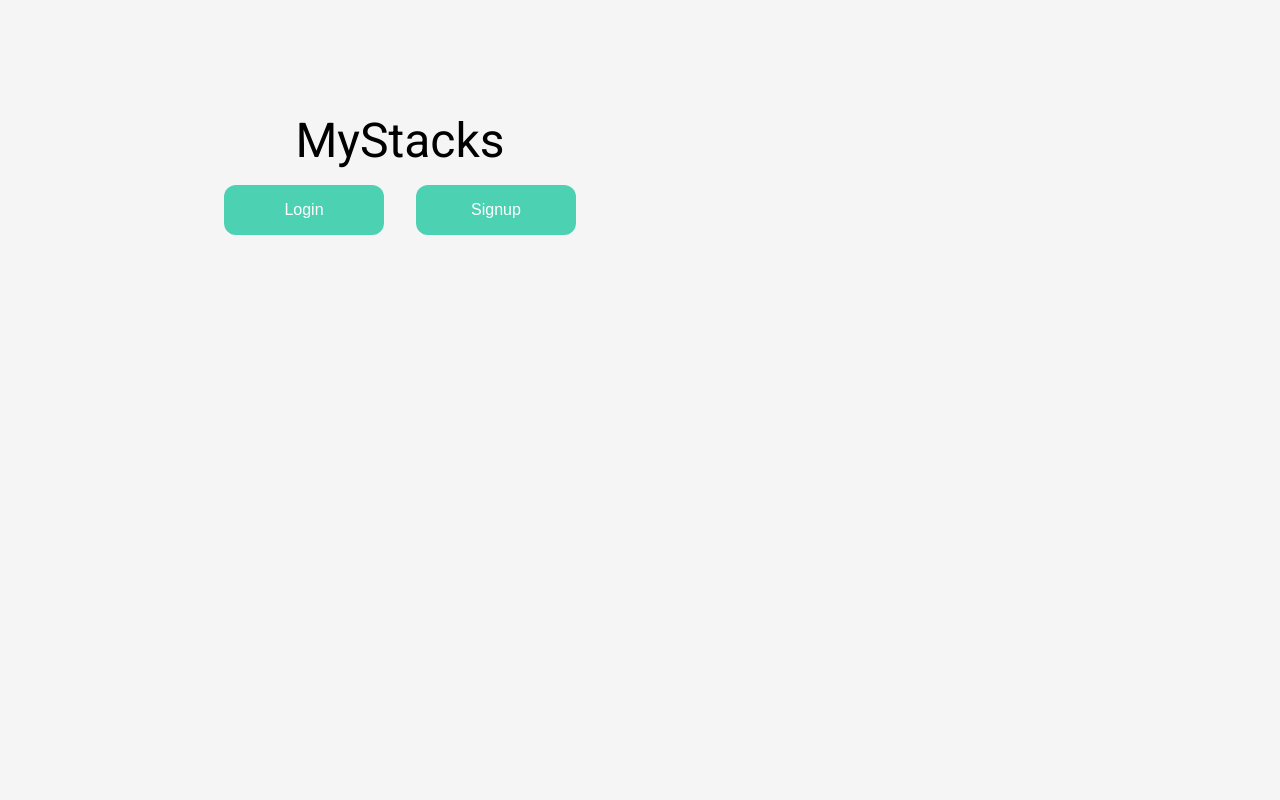
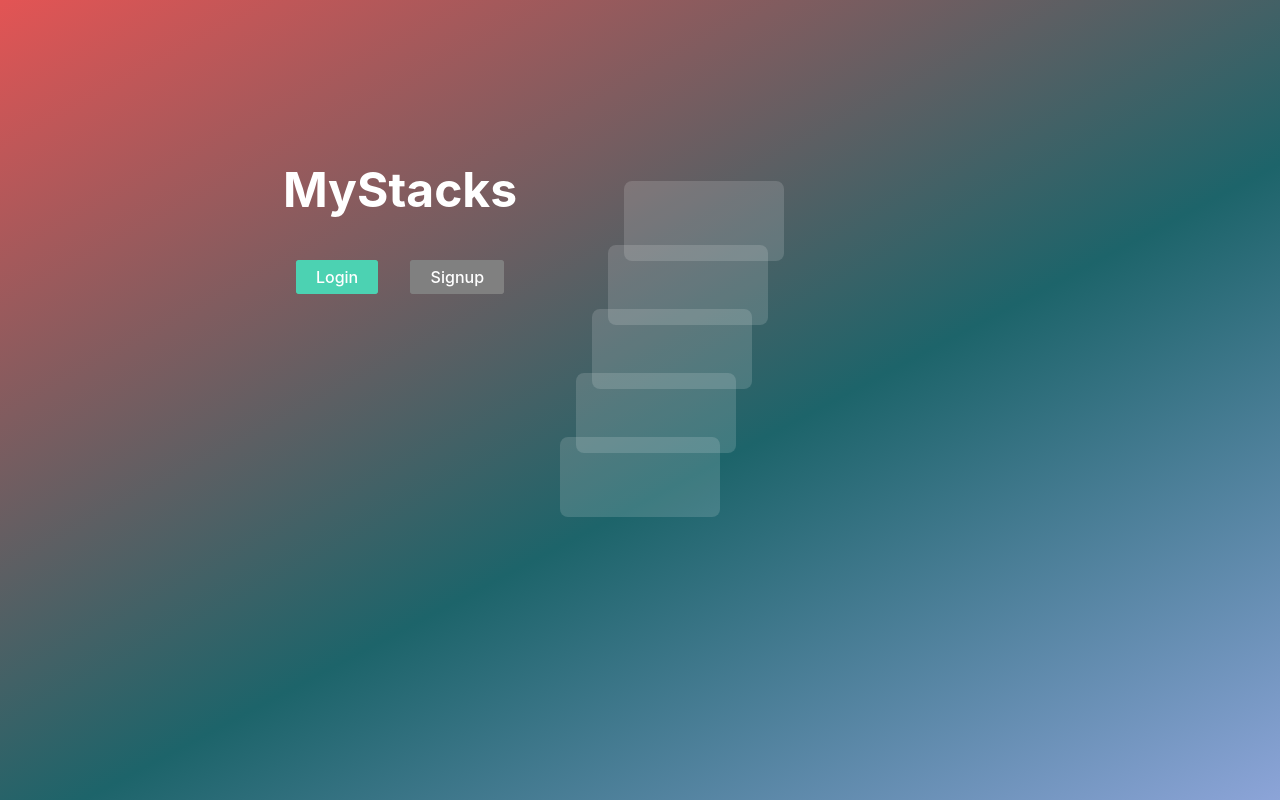
Before and after one commit to XianhaiC/my-stacks, a React (Create React App) app: page / in a window 1280 px wide. Built offline with nearby package versions, Linux system fonts and the light colour scheme.

Commit message:
Add background animation + gradient

```diff
--- a/src/App.css
+++ b/src/App.css
@@ -59,3 +59,18 @@ html, body {
 }
 
 /* animated background */
+@keyframes animate {
+
+    0%{
+        transform: translateY(0) rotate(0deg);
+        opacity: 1;
+        border-radius: 0.5rem;
+    }
+
+    100%{
+        transform: translateY(-1000px) rotate(720deg);
+        opacity: 0;
+        border-radius: 0.5rem;
+    }
+
+}
--- a/src/components/common/styles.js
+++ b/src/components/common/styles.js
@@ -1,6 +1,9 @@
 import styled from 'styled-components';
 
-import {BUTTON_SOLID} from '../../util/constants';
+import {
+  BUTTON_SOLID,
+  BUTTON_GRAY,
+} from '../../util/constants';
 
 export const StyledBox = styled.div`
   flex: 1;
@@ -16,21 +19,26 @@ export const StyledBoxColumn = styled(StyledBox)`
 export const StyledButton = styled.a`
   box-sizing: border-box;
   border-radius: 0.2rem;
-  border: 0.11rem solid ${(props) => props.theme.secondary};
+  border: 0.11rem solid ${(props) =>
+    props.type === BUTTON_GRAY ? 'gray' : props.theme.secondary};
   font-size: 1rem;
   font-weight: 500;
   padding: 0.4rem 1.2rem;
   min-width: 3rem;
   text-align: center;
   color:
-  ${(props) => props.type === BUTTON_SOLID ?
-    props.theme.primaryLight :
-    props.theme.secondary
+  ${(props) =>
+    props.type === BUTTON_SOLID ?
+      props.theme.primaryLight :
+      props.theme.secondary
 };
   background-color:
-  ${(props) => props.type === BUTTON_SOLID ?
-    props.theme.secondary :
-    'none'
+  ${(props) =>
+    props.type === BUTTON_SOLID ?
+      props.theme.secondary :
+      props.type === BUTTON_GRAY ?
+        'gray' :
+        'none'
 };
 `;
 
@@ -72,7 +80,6 @@ export const StyledWrapper = styled.section`
   box-shadow: 0px 11px 35px 2px rgba(0, 0, 0, 0.14);
   align-items: center;
   text-align: center;
-  font-family: 'Roboto', sans-serif;
 `;
 
 export const StyledInput = styled.input`
@@ -111,14 +118,12 @@ export const StyledGreeting = styled.div`
   text-align: center;
   color: #333333;
   padding: 1rem;
-  font-family: 'Roboto', sans-serif;
 `;
 
 export const StyledCaption = styled.div`
   font-size: 1.5rem;
   text-align: center;
   color: #AAAAAA;
-  font-family: 'Roboto', sans-serif;
 `;
 
 export const StyledError = styled.div`
@@ -133,26 +138,74 @@ export const StyledDiv = styled.div`
   position: fixed;
   text-align: center;
   font-size: 1rem;
-  font-family: 'Roboto', sans-serif;
 `;
 
 export const StyledTitle = styled.div`
   text-align: middle;
   font-size: 3rem;
-  color: black;
+  color: white;
+  font-weight: bold;
+  margin: 3rem;
 `;
 
-export const StyledLinkButton = styled.button`
-  width: 10rem;
-  border-radius: 0.75rem;
-  margin: 1rem;
-  padding: 1rem;
-  border: 1rem;
-  font-size: 1rem;
-  font-family: Arial, sans-serif;
-  background: #4CD2B2;
-  color: white;
-  &:hover{
-    cursor: pointer;
+/* login page background styled components */
+export const StyledArea = styled.div`
+  background: linear-gradient(152deg, rgba(227,84,84,1) 0%, rgba(29,100,106,1) 57%, rgba(140,164,216,1) 100%);
+  background: -webkit-linear-gradient(to left, #8f94fb, #4e54c8);
+  width: 100%;
+  height: 100vh;
+`;
+
+export const StyledCircles = styled.ul`
+  top: 0;
+  left: 0;
+  width: 100%;
+  height: 100%;
+  overflow: hidden;
+`;
+
+export const StyledCircle = styled.li`
+  position: absolute;
+  display: block;
+  list-style: none;
+  width: 20px;
+  height: 20px;
+  background: rgba(255, 255, 255, 0.2);
+  animation-delay: 0s;
+  animation: animate 30s linear infinite;
+  &:nth-child(1){
+    left: 25rem;
+    width: 10rem;
+    height: 5rem;
+    bottom: -30rem;
+    animation-delay: 0s;
+  }
+  &:nth-child(2){
+    left: 26rem;
+    width: 10rem;
+    height: 5rem;
+    bottom: -26rem;
+    animation-delay: 0s;
+  }
+  &:nth-child(3){
+    left: 27rem;
+    width: 10rem;
+    height: 5rem;
+    bottom: -22rem;
+    animation-delay: 0s;
+  }
+  &:nth-child(4){
+    left: 28rem;
+    width: 10rem;
+    height: 5rem;
+    bottom: -18rem;
+    animation-delay: 0s;
+  }
+  &:nth-child(5){
+    left: 29rem;
+    width: 10rem;
+    height: 5rem;
+    bottom: -14rem;
+    animation-delay: 0s;
   }
 `;
--- a/src/components/landing/Landing.js
+++ b/src/components/landing/Landing.js
@@ -1,15 +1,30 @@
 import React from 'react';
-import {StyledDiv, StyledTitle} from '../common/styles';
+import {
+  StyledDiv,
+  StyledTitle,
+  StyledArea,
+  StyledCircles,
+  StyledCircle,
+} from '../common/styles';
 
 import LinkButton from '../../util/LinkButton';
-
+import {BUTTON_SOLID, BUTTON_GRAY} from '../../util/constants';
 const LandingDisplay = (props) => {
   return (
-    <StyledDiv>
-      <StyledTitle>MyStacks</StyledTitle>
-      <LinkButton to='/login'>Login</LinkButton>
-      <LinkButton to='/signup'>Signup</LinkButton>
-    </StyledDiv>
+    <StyledArea>
+      <StyledDiv>
+        <StyledTitle>MyStacks</StyledTitle>
+        <LinkButton to='/login' type={BUTTON_SOLID}>Login</LinkButton>
+        <LinkButton to='/signup' type={BUTTON_GRAY}>Signup</LinkButton>
+        <StyledCircles>
+          <StyledCircle></StyledCircle>
+          <StyledCircle></StyledCircle>
+          <StyledCircle></StyledCircle>
+          <StyledCircle></StyledCircle>
+          <StyledCircle></StyledCircle>
+        </StyledCircles>
+      </StyledDiv>
+    </StyledArea>
   );
 };
 
--- a/src/components/landing/Login.js
+++ b/src/components/landing/Login.js
@@ -10,6 +10,7 @@ import {
   StyledGreeting,
   StyledCaption,
   StyledError,
+  StyledArea,
 } from '../common/styles';
 
 import {sessionUserLogin} from '../../redux/actions/sessionActions';
@@ -50,6 +51,7 @@ class Login extends Component {
     }
 
     return (
+      <StyledArea>
         <StyledWrapper>
           <StyledGreeting>Welcome!</StyledGreeting>
           <StyledCaption>Let's get things done today.</StyledCaption>
@@ -77,6 +79,7 @@ class Login extends Component {
 
           </StyledForm>
         </StyledWrapper >
+      </StyledArea>
     );
   }
 }
--- a/src/components/landing/Signup.js
+++ b/src/components/landing/Signup.js
@@ -10,6 +10,7 @@ import {
   StyledGreeting,
   StyledCaption,
   StyledError,
+  StyledArea,
 } from '../common/styles';
 
 import {sessionUserSignup} from '../../redux/actions/sessionActions';
@@ -104,6 +105,7 @@ class Signup extends Component {
       <StyledError>{this.state.passwordError}</StyledError>;
 
     return (
+      <StyledArea>
         <StyledWrapper>
           <StyledGreeting>Welcome!</StyledGreeting>
           <StyledCaption>Let's get things done today.</StyledCaption>
@@ -138,6 +140,7 @@ class Signup extends Component {
             <StyledSubmit type="submit" value="Submit" />
           </StyledForm>
         </StyledWrapper>
+      </StyledArea>
     );
   }
 }
--- a/src/components/stack/BlockItem.js
+++ b/src/components/stack/BlockItem.js
@@ -281,7 +281,7 @@ class BlockItem extends Component {
   }
 
   handleClickFocus() {
-    if ( this.state.focusState === FOCUS_NONE ||
+    if (this.state.focusState === FOCUS_NONE ||
       this.state.focusState === FOCUS_HOVER) {
       this.setState({focusState: FOCUS_INFO});
     }
@@ -502,7 +502,7 @@ class BlockItem extends Component {
           {this.state.focusState == FOCUS_HOVER &&
             <StyledContainerFront>
               <CloseRoundedIcon onClick={this.handleBlockDelete} />
-              <PlayArrowRoundedIcon onClick={this.handleClickPlay}/>
+              <PlayArrowRoundedIcon onClick={this.handleClickPlay} />
             </StyledContainerFront>
 
           }
--- a/src/components/stack/NumBursts.js
+++ b/src/components/stack/NumBursts.js
@@ -41,7 +41,7 @@ const StyledDotBurst = styled(StyledDot)`
 
 const StyledDotDim = styled(StyledDot)`
   margin: 0.2rem;
-  background: ${props => props.theme.primaryLightDull};
+  background: ${(props) => props.theme.primaryLightDull};
 `;
 
 class NumBursts extends Component {
@@ -51,7 +51,7 @@ class NumBursts extends Component {
     this.state = {
       numBurstsDim: 0,
       focusStatePrev: 0,
-    }
+    };
 
     this.addDim = this.addDim.bind(this);
     this.handleClickDot = this.handleClickDot.bind(this);
@@ -63,10 +63,9 @@ class NumBursts extends Component {
       if (focusState === FOCUS_HOVER) {
         this.setState({
           numBurstsDim: blocks[blockId].numBursts >= 10 ? 0 : 1,
-          focusStatePrev: focusState
+          focusStatePrev: focusState,
         });
-      }
-      else {
+      } else {
         this.setState({numBurstsDim: 0, focusStatePrev: focusState});
       }
     }
@@ -74,7 +73,7 @@ class NumBursts extends Component {
 
   addDim() {
     const {blockId, blocks} = this.props;
-    let total = blocks[blockId].numBursts + this.state.numBurstsDim;
+    const total = blocks[blockId].numBursts + this.state.numBurstsDim;
 
     if (total >= 10) return;
     this.setState({numBurstsDim: this.state.numBurstsDim + 1});
@@ -83,9 +82,9 @@ class NumBursts extends Component {
   handleClickDot(index, e) {
     e.stopPropagation();
     const {blockId, handleBurstsUpdate, blocks} = this.props;
-    let total = blocks[blockId].numBursts + this.state.numBurstsDim;
+    const total = blocks[blockId].numBursts + this.state.numBurstsDim;
     handleBurstsUpdate(total - index);
-    console.log("NEW DOTS", total - index, total, index);
+    console.log('NEW DOTS', total - index, total, index);
     this.setState({numBurstsDim: index});
   }
 
@@ -93,28 +92,28 @@ class NumBursts extends Component {
     const {focusState, blockId, handleBurstsUpdate, blocks} = this.props;
     const componentBursts = [];
 
-    var i = 0;
+    let i = 0;
     for (; i < this.state.numBurstsDim; i++) {
-      let index = i;
+      const index = i;
       const boundClickDot = this.handleClickDot.bind(this, index);
       componentBursts.push(
           <StyledDotContainer onMouseEnter={i === 0 ? this.addDim : null}
             onClick={boundClickDot}
             key={i}>
             <StyledDotDim />
-        </StyledDotContainer>
+          </StyledDotContainer>,
       );
     }
 
     for (; i < blocks[blockId].numBursts + this.state.numBurstsDim; i++) {
-      let index = i;
+      const index = i;
       const boundClickDot = this.handleClickDot.bind(this, index);
       componentBursts.push(
           <StyledDotContainer
             onClick={boundClickDot}
             key={i}>
-          <StyledDotBurst/>
-        </StyledDotContainer>
+            <StyledDotBurst />
+          </StyledDotContainer>,
       );
     }
 
--- a/src/util/LinkButton.js
+++ b/src/util/LinkButton.js
@@ -1,10 +1,18 @@
 import React from 'react';
 import PropTypes from 'prop-types';
-import {StyledLinkButton} from '../components/common/styles';
 import {withRouter} from 'react-router';
+import styled from 'styled-components';
+import {StyledButton} from '../components/common/styles';
 
+const StyledLinkButton = styled(StyledButton)`
+  color: white;
+  margin: 1rem;
+  &:hover{
+    cursor: pointer;
+  }
+`;
 
-const LinkButton = (props) => {
+export const LinkButton = (props) => {
   const {
     history,
     staticContext,
@@ -14,7 +22,7 @@ const LinkButton = (props) => {
     ...rest
   } = props;
   return (
-    <StyledLinkButton
+    <StyledLinkButton type={props.type}
       {...rest} // `children` is just another prop!
       onClick={(event) => {
         onClick && onClick(event);
--- a/src/util/constants.js
+++ b/src/util/constants.js
@@ -23,6 +23,7 @@ export const PATH_SIGNUP = '/signup';
 // styling
 export const BUTTON_SOLID = 0;
 export const BUTTON_OUTLINE = 1;
+export const BUTTON_GRAY = 2;
 
 // etc
 export const EMAIL_REGEX =
```
Also changed, not shown: src/redux/actions/sessionActions.js (+14 -14 lines). Lines whose indentation alone changed are shown as unchanged.
